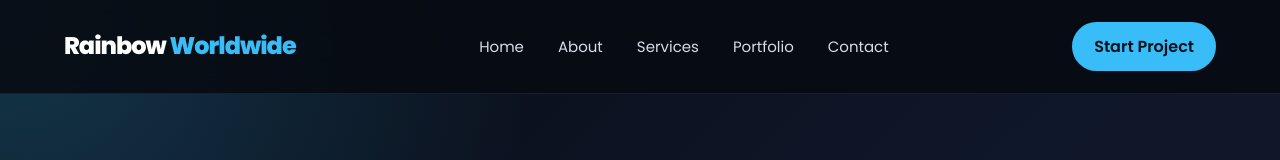
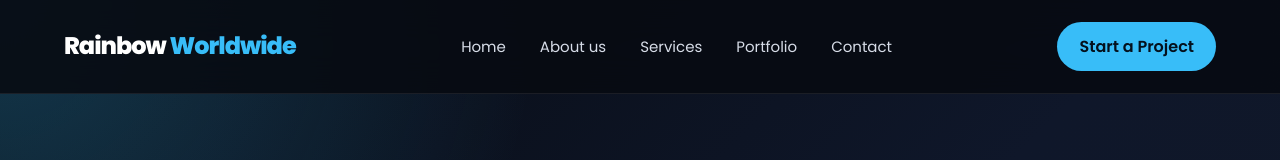
Before and after one commit to varugsrivastava169-maker/rainbow-worldwide, a plain HTML site: page index.html in a window 1280 px wide. Shown: the top 160 px of the page. Drawn offline with Linux system fonts and the light colour scheme; files that its build step writes are made by us from their sources; files whose address does not match are found by name.

Commit message:
Update index.html

```diff
--- a/index.html
+++ b/index.html
@@ -31,13 +31,13 @@ Rainbow <span>Worldwide</span>
 
 <ul class="nav-links">
 <li><a href="index.html">Home</a></li>
-<li><a href="about.html">About</a></li>
+<li><a href="about.html">About us</a></li>
 <li><a href="services.html">Services</a></li>
 <li><a href="portfolio.html">Portfolio</a></li>
 <li><a href="#contact">Contact</a></li>
 </ul>
 
-<a href="#contact" class="btn-nav">Start Project</a>
+<a href="#contact" class="btn-nav">Start a Project</a>
 
 </nav>
 
```
